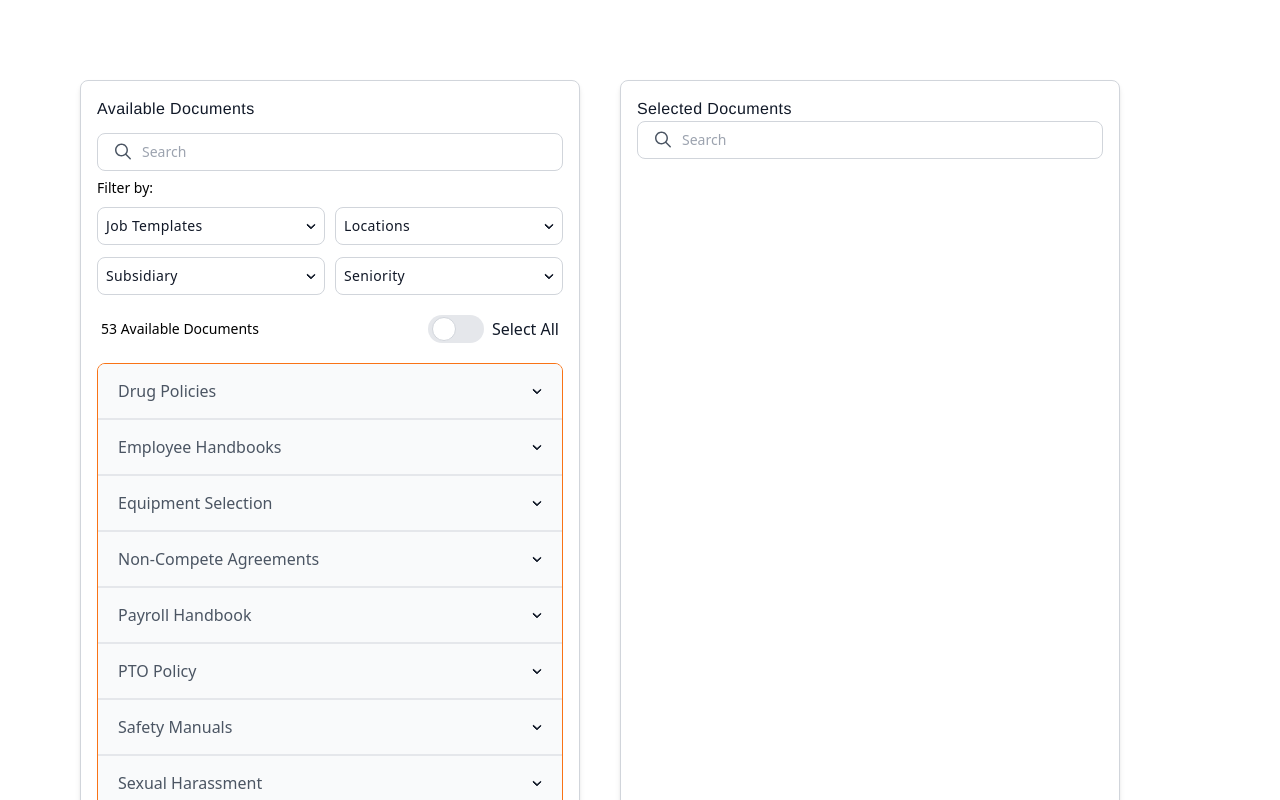
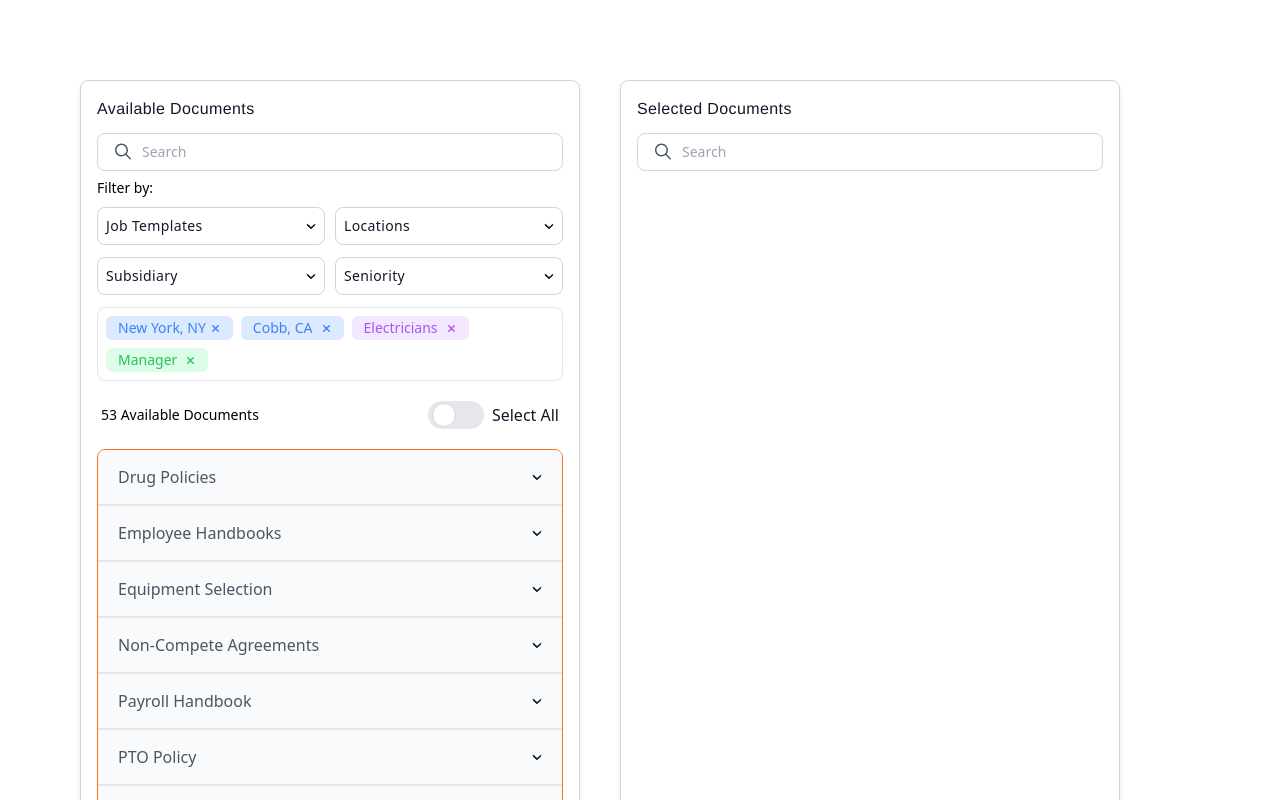
Before and after one commit to VjacheslavZ/t_css, a React (Create React App) app: page / in a window 1280 px wide. Shown: the top 800 px of the page. Built offline with nearby package versions, Linux system fonts and the light colour scheme.

Commit message:
added 'FilterSelectedOptions'

```diff
--- /dev/null
+++ b/src/components/FilterSelectedOptions/index.tsx
@@ -0,0 +1,35 @@
+import React from "react";
+import {ReactComponent as RemoveIcon} from "../../assets/icons/icon_close.svg";
+
+
+const FilterSelectedOptions: React.FC = () => {
+    return (
+        <div className="px-2 pb-2 border border-solid border-gray-200 rounded-lg w-full flex flex-wrap">
+            <div
+                className='w-fit py-0.5 px-3 bg-blue-100 text-sm text-blue-500 flex justify-center align-baseline tracking-normal rounded-md mr-2 mt-2 font-medium'>
+                <span>New York, NY</span>
+                <button className='ml-1'><RemoveIcon className="fill-blue-500"/></button>
+            </div>
+
+            <div
+                className='w-fit py-0.5 px-3 bg-blue-100 text-sm text-blue-500 flex justify-center align-baseline tracking-normal rounded-md mr-2 mt-2 font-medium'>
+                <span>Cobb, CA</span>
+                <button className='ml-2'><RemoveIcon className="fill-blue-500"/></button>
+            </div>
+
+            <div
+                className='w-fit py-0.5 px-3 bg-purple-100 text-sm text-purple-500 flex justify-center align-baseline tracking-normal rounded-md mr-2 mt-2 font-medium'>
+                <span>Electricians</span>
+                <button className='ml-2'><RemoveIcon className="fill-purple-500"/></button>
+            </div>
+
+            <div
+                className='w-fit py-0.5 px-3 bg-green-100 text-sm text-green-500 flex justify-center align-baseline tracking-normal rounded-md mr-2 mt-2 font-medium'>
+                <span>Manager</span>
+                <button className='ml-2'><RemoveIcon className="fill-green-500"/></button>
+            </div>
+        </div>
+    )
+};
+
+export default FilterSelectedOptions;
--- a/src/components/FiltersContainer/index.tsx
+++ b/src/components/FiltersContainer/index.tsx
@@ -8,6 +8,7 @@ import {
     MOCK_SUBSIDIARY_OPTIONS,
     MOCK_SENIORITY_OPTIONS
 } from "../../constants";
+import FilterSelectedOptions from "../FilterSelectedOptions";
 
 const FiltersContainer = (): ReactElement => {
     return (
@@ -23,6 +24,10 @@ const FiltersContainer = (): ReactElement => {
                 <Select name="Subsidiary" options={MOCK_SUBSIDIARY_OPTIONS}/>
                 <Select name="Seniority" options={MOCK_SENIORITY_OPTIONS}/>
             </div>
+
+            <div className="mt-3">
+                <FilterSelectedOptions />
+            </div>
         </div>
     );
 }
--- a/src/components/Select/index.tsx
+++ b/src/components/Select/index.tsx
@@ -31,7 +31,6 @@ const Select: FC<Props> = ({name, options}) => {
                     </ul>
                 </div>
             </div>
-
         </div>
     );
 }
--- a/src/components/SelectedDocuments/index.tsx
+++ b/src/components/SelectedDocuments/index.tsx
@@ -8,7 +8,9 @@ const SelectedDocuments = (): ReactElement => {
     return (
         <Container>
             <DocumentSelectorTitle title="Selected Documents"/>
-            <Search/>
+            <div className="mt-3 w-full">
+                <Search/>
+            </div>
         </Container>
     );
 }
```
Also changed, not shown: src/assets/icons/icon_close.svg (added).
